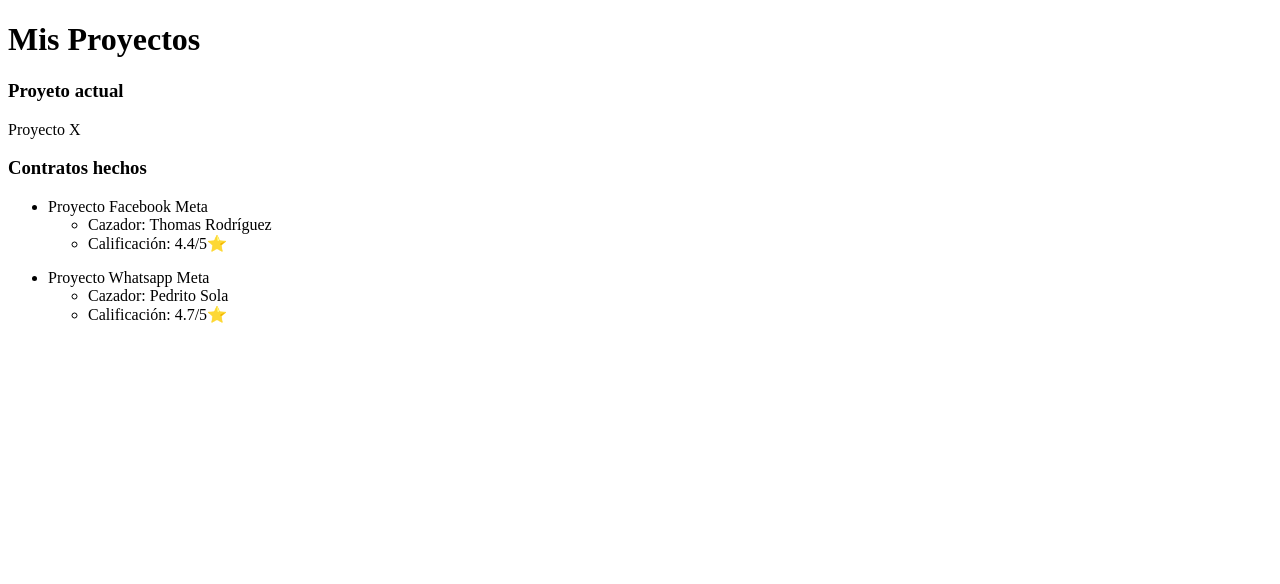
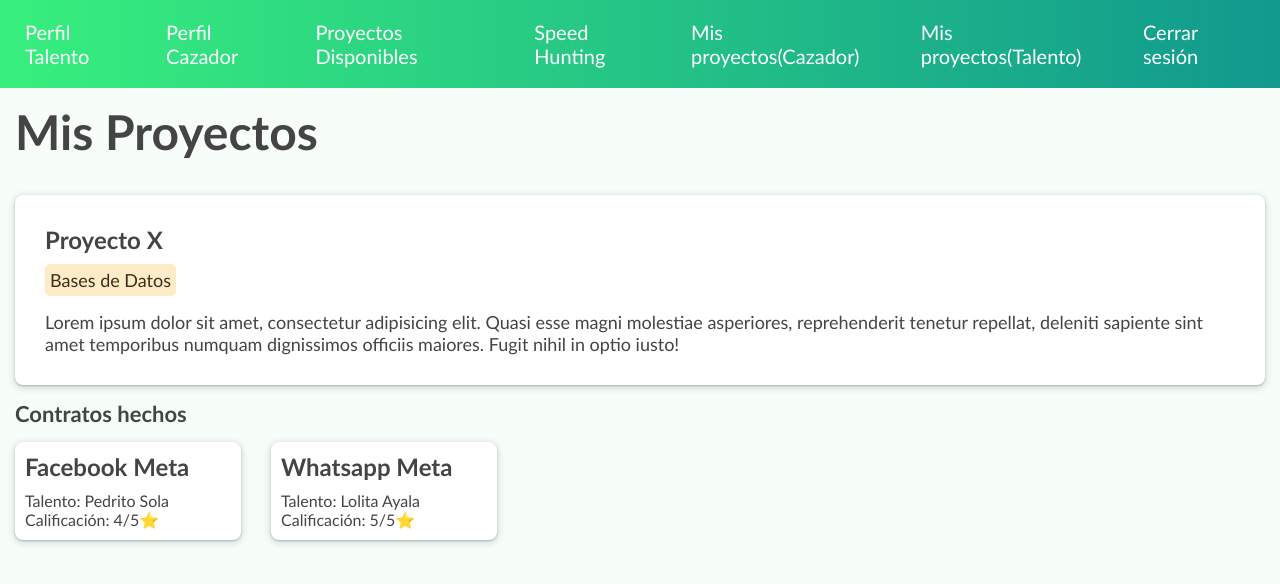
Before and after one commit to Fernando-Lz/cazadores-de-talentos, a plain HTML site: page view/proyectosTalento.html in a window 1280 px wide. Drawn offline with Linux system fonts and the light colour scheme.

Commit message:
Style finished

```diff
--- a/view/css/proyectos.css
+++ b/view/css/proyectos.css
@@ -34,7 +34,8 @@
   grid-template-columns: repeat(auto-fill, minmax(400px, 1fr));
 }
 
-.proyecto {
+.proyecto,
+.proyecto-actual {
   background: white;
   font-size: 18px;
   padding: 30px;
@@ -42,6 +43,10 @@
   border-radius: 8px;
   box-shadow: rgba(60, 64, 67, 0.3) 0px 1px 2px 0px, rgba(60, 64, 67, 0.15) 0px 2px 6px 2px;
   align-content: center;
+}
+
+.proyecto-actual {
+  margin: 15px;
 }
 
 .proyecto:hover {
@@ -99,6 +104,7 @@
   border-radius: 8px;
   box-shadow: rgba(60, 64, 67, 0.3) 0px 1px 2px 0px, rgba(60, 64, 67, 0.15) 0px 2px 6px 2px;
   align-content: center;
+  background: white;
 }
 
 
--- a/view/proyectosTalento.html
+++ b/view/proyectosTalento.html
@@ -6,35 +6,64 @@
     <meta http-equiv="X-UA-Compatible" content="IE=edge">
     <meta name="viewport" content="width=device-width, initial-scale=1.0">
     <title>Mis Proyectos</title>
+    <link rel="stylesheet" href="css/proyectos.css">
+    <link rel="stylesheet" href="css/navbar.css">
   </head>
 
   <body>
+    <nav class="top-bar">
+      <div class="top-bar-item">
+        <a href="perfilTalento.html">Perfil Talento</a>
+      </div>
+      <div class="top-bar-item">
+        <a href="perfilCazador.html">Perfil Cazador</a>
+      </div>
+      <div class="top-bar-item">
+        <a href="proyectosDisponibles.html">Proyectos Disponibles</a>
+      </div>
+      <div class="top-bar-item">
+        <a href="speedHunting.html">Speed Hunting</a>
+      </div>
+      <div class="top-bar-item">
+        <a href="proyectosCazador.html">Mis proyectos(Cazador)</a>
+      </div>
+      <div class="top-bar-item">
+        <a href="proyectosTalento.html">Mis proyectos(Talento)</a>
+      </div>
+      <div class="top-bar-item">
+        <a href="index.html">Cerrar sesión</a>
+      </div>
+    </nav>
     <h1>Mis Proyectos</h1>
 
     <div class="proyecto-actual">
-      <h3>Proyeto actual</h3>
-      <p>Proyecto X</p>
+      <p class="nombre-proyecto">Proyecto X</p>
+      <br>
+      <p class="tipo-proyecto">Bases de Datos</p>
+      <p class="descripcion">
+        Lorem ipsum dolor sit amet, consectetur adipisicing elit. Quasi esse magni
+        molestiae asperiores,
+        reprehenderit tenetur repellat, deleniti sapiente sint amet temporibus numquam dignissimos officiis maiores.
+        Fugit nihil in optio iusto!</p>
     </div>
 
-    <div class="contratos-hechos">
-      <h3>Contratos hechos</h3>
+    <h3>Contratos hechos</h3>
+    <div class="contratos-wrapper">
       <ul class="contrato-hecho-elemento">
-        <li>Proyecto <span class="nombre-proyecto">Facebook Meta</span></li>
+        <span class="nombre-proyecto">Facebook Meta</span>
         <ul>
-          <li>Cazador: <span class="nombre-cazador">Thomas Rodríguez</span></li>
-          <li>Calificación: <span class="estrellas-obtenidas">4.4/5⭐</span></li>
+          <span class="nombre-cazador">Talento: Pedrito Sola</span>
+          <span class="estrellas-obtenidas">Calificación: 4/5⭐</span>
         </ul>
       </ul>
       <ul class="contrato-hecho-elemento">
-        <li>Proyecto <span class="nombre-proyecto">Whatsapp Meta</span></li>
+        <span class="nombre-proyecto">Whatsapp Meta</span>
         <ul>
-          <li>Cazador: <span class="nombre-cazador">Pedrito Sola</span></li>
-          <li>Calificación: <span class="estrellas-obtenidas">4.7/5⭐</span></li>
+          <span class="nombre-cazador">Talento: Lolita Ayala</span>
+          <span class="estrellas-obtenidas">Calificación: 5/5⭐</span>
         </ul>
       </ul>
     </div>
   </body>
-  </div>
-  </body>
 
 </html>
```
Also changed, not shown: view/navigationBar.html (+1 -1 lines), view/perfilTalento.html (+6 -6 lines), view/proyectosCazador.html (+0 -2 lines).
